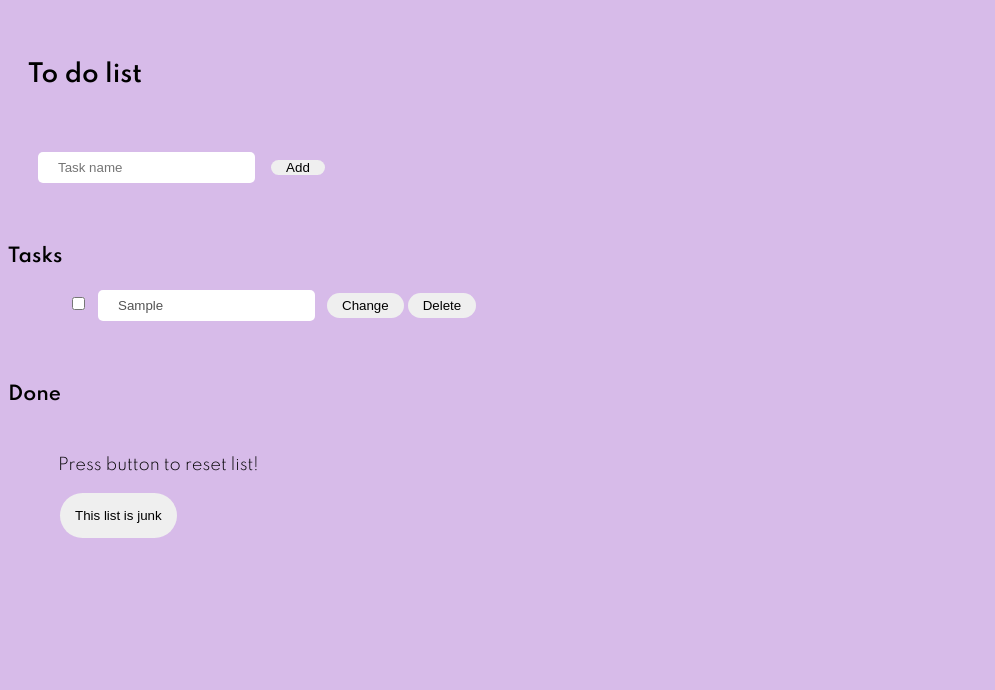
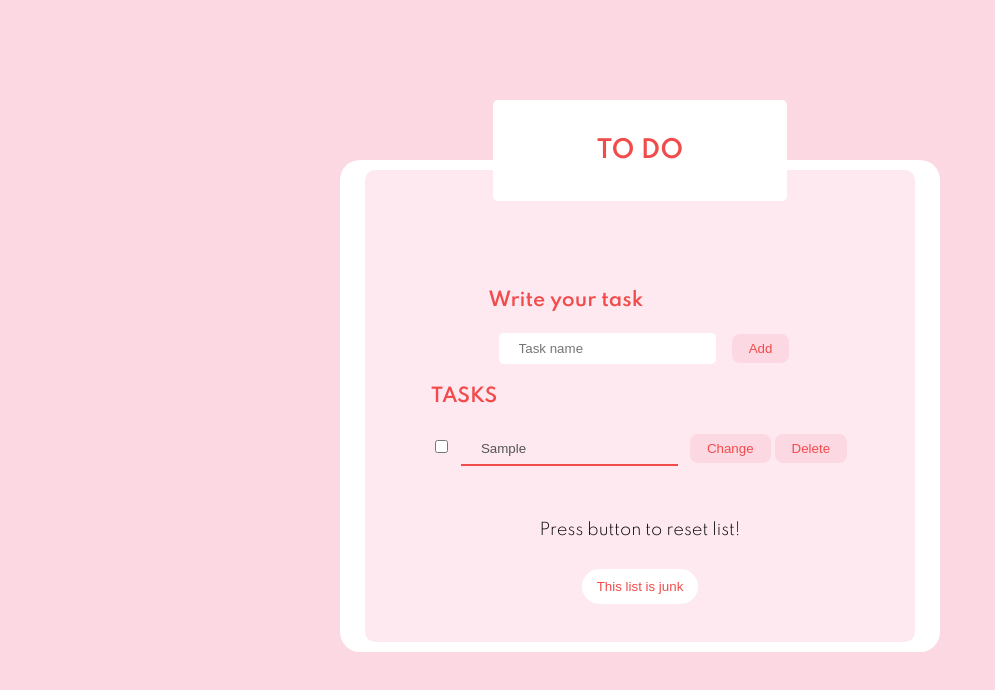
Before and after one commit to annamcn98/Todo-app, a plain HTML site: page index.html in a window 1280 px wide. Both pictures are taken after typing "Sample" into the empty fields and a click on the button "Add". Shown: the whole page, without its empty margins (0-995 px from the left). Drawn offline with Linux system fonts and the light colour scheme; a web font is replaced by a local one.

Commit message:
styling all done

```diff
--- a/css/style.css
+++ b/css/style.css
@@ -1,120 +1,135 @@
-/*
+body {
+    font-family: 'Spartan', sans-serif;
+    background: #FCD8E3;
+}
+
+#outline-div {
+    display: flex;
+    flex-direction: column;
+    background-color: white;
+    border-radius: 20px;
+    width: 580px;
+    margin:  auto;
+    margin-top: 10em;
+    padding: 10px;
+}
+
 #app-con {
+    display: flex;
+    flex-direction: column;
+    align-items: center;
+    background-color: #ffe9f0;
+    border-radius: 10px;
+    padding-bottom: 1.5em;
+    width: 550px;
+    margin:  auto;
+}
 
-    width: 20%;
-    height: 95%;
-    padding: 1em 2em;
-    background-color: rgb(251, 218, 231);
-    flex-direction: column;
-    border-radius: 25px;
-} */
-
+#headline {
+    top:-70px;
+    position: relative;
+    background-color: white;
+    border-radius: 5px;
+    padding: 1em 6.5em;
+}
 
 ul {
     list-style-type:none;
-}
-body {
-    font-family: 'Spartan', sans-serif;
-    background: rgb(215, 187, 233);
-    /* display: flex;
-    justify-content: center; */
+    padding-left: 0;
 }
 
-#input-text-task-list, #text-field {
+#input-text-task-list {
+    background-color: #ffe9f0;
+    border: none;
+    border-bottom: 2px solid #F24B4B;
+    padding: 8px 20px;
+    margin: 0.5em 10px;
+}
+
+#input-text-task-list:enabled {
     background-color: white;
-    border: white;
+}
+
+#text-field {
+    border:none;
     border-radius: 5px;
     padding: 8px 20px;
     margin: 3px 10px;
 }
 
+#input-checkbox:checked {
+    color: red;
+  }
 
-#change-btn {
-    /* background-color: white; */
-    border-radius: 50px;
+#change-btn, #add-btn {
+    color: #F24B4B;
+    background-color: #FCD8E3;
+    border: #FCD8E3 solid 2px;
+    border-radius: 8px;
     padding: 5px 15px;
     margin: 2px;
-    border: none;
 }
 
-#add-btn {
-    /* background-color: white; */
-    border-radius: 50px;
-    padding: 0px 15px;
+
+#delete-btn {
+    color: #F24B4B;
+    background-color:#FCD8E3;
+    border: #FCD8E3 solid 2px;
+    border-radius: 8px;
+    padding: 5px 15px;
     margin: 2px;
-    border: none;
 }
 
-#delete-btn {
-    /* background-color: rgb(170, 187, 169); */
-    border-radius: 50px;
-    padding: 5px 15px;
-    margin: 2px;
+#reset-btn {
+    color: #F24B4B;
+    background-color:white;
+    border-radius: 20px;
+    padding: 10px 15px;
+    margin: 1em 0;
     border:none;
 }
 
-#reset-btn {
-    /* background-color: rgb(225, 200, 201); */
-    border-radius: 50px;
-    padding: 15px 15px;
-    margin: 2px;
-    border:none;
-}
-
-#delete-btn:hover{
-    /* background-color: rgb(225, 200, 201); */
+#delete-btn:hover, #add-btn:hover {
+    color: #FCD8E3;
+    background-color:#F24B4B;
+    border: #F24B4B solid 2px;
 }
 
 #reset-btn:hover {
-    /* background-color: rgb(240, 164, 196); */
-}
-#add-btn:hover, #change-btn:hover{
-    /* background-color: rgb(170, 187, 169); */
-    border: none;
+    color: #FCD8E3;
+    background-color: #F24B4B;
 }
 
-#input-text-task-list:disabled {
-    /* background-color: rgb(235, 235, 235); */
-}
-
-
-#task-list, #done-list, #fill-in-row, #error-message{
-    /* display: flex;
-    justify-content: center; */
-    margin: 10px 20px;
+#change-btn:hover{
+    color: #F24B4B;
+    background-color:white;
+    border: white solid 2px;
 }
 
 #reset-container{
-    /* display: flex;
-    flex-direction: column;
-    justify-content: center;
-    align-items: center; */
-    margin: 50px;
+    text-align: center;
 }
 
 h1 {
-    /* display: flex;
-    justify-content: center; */
-    margin: 60px 20px;
-
+    text-align: center;
+    color: #F24B4B;
+    font-family: inherit;
 }
 
 h3 {
-    /* display: flex;
-    justify-content: center; */
-    margin-top: 60px;
+    color: #F24B4B;
 }
 
+#reset-container h3, span, h4 {
+    color: #40263D;
+    text-align: center;
+}
 
-#error-message p{
-    /* display: flex;
-    justify-content: center; */
+#error-message p {
     margin: 10px 0px;
-    width: 350px;
+    width: 410px;
     font-size: 14px;
     padding: 15px 10px;
-    background-color: rgb(225, 200, 201);
-    color: rgb(146, 63, 66);
-    /* font-weight: bolder; */
-    border-radius: 10px;
+    background-color: #FCD8E3;
+    color: #F24B4B;
 }
--- a/index.html
+++ b/index.html
@@ -11,11 +11,13 @@
 
 </head>
 <body>
-
+    <div id="outline-div">
         <section id="app-con">
+            <div id="headline">
+                <h1>TO DO</h1>
+            </div>
                 <div id="fill-in-container">
-            <h1>To do list</h1>
-
+                        <h3>Write your task</h3>
                         <div id="fill-in-row">
                             <input type="text" id="text-field" name="newtask" placeholder="Task name">
                             <button type="button" id="add-btn">Add</button>
@@ -24,10 +26,9 @@
                 </div>
 
                 <div id="task-container">
-            <h3>Tasks</h3>
+                    <h3>TASKS</h3>
                         <div id="task-list">
                             <ul id="ul-task-list">
-
                     <!-- Omkodat i js: -->
 
                     <!-- <div id="task-row">
@@ -45,7 +46,7 @@
                 </div>
 
                 <div id="done-container">
-            <h3>Done</h3>
+                    <h3>DONE</h3>
                         <div id="done-list">
                             <ul id="ul-done-list">
 
@@ -68,6 +69,7 @@
 
 
         </section>
+    </div>
 
 
 
--- a/js/main.js
+++ b/js/main.js
@@ -1,3 +1,9 @@
+if(liTaskList = "undefined"){
+    document.querySelector("#task-container h3").hidden = true;
+    document.querySelector("#done-container h3").hidden = true;
+    document.getElementById('reset-container').hidden=true;
+}
+
 let textField = document.getElementById('text-field');
 textField.addEventListener('keypress', function(e){
     if(e.key === "Enter"){
@@ -16,11 +22,10 @@ let ulDoneList = document.getElementById('ul-done-list');
 let resetBtn = document.getElementById('reset-btn');
 function addNewTask(e) {
 
+
     if(document.querySelector("div span")) {
         document.querySelector("#reset-container h3").remove();
         document.querySelector("#reset-container span").remove();
-        document.querySelector("#task-container h3").hidden = false;
-        document.querySelector("#done-container h3").hidden = false;
         document.getElementById('reset-container').append(resetBtn);
     }
 
@@ -37,6 +42,9 @@ function addNewTask(e) {
         document.getElementById('fill-in-container').append(errorMessage);
 
     } else {
+
+        document.querySelector("#task-container h3").hidden = false;
+        document.getElementById('reset-container').hidden = false;
 
     //Adds task to task-list, creates "task row"- elements
     let ulTaskList = document.getElementById('ul-task-list');
@@ -82,7 +90,7 @@ function addNewTask(e) {
             document.querySelector("#task-container h3").hidden = true;
             document.querySelector("#done-container h3").hidden = true;
 
-            e.target.parentNode.innerHTML = `<h3>Your list is empty!</h3><span style='font-size:30px;'>&#9749; &#10024;</span>`;
+            e.target.parentNode.innerHTML = `<h3>TIME FOR COFFEE!<br><br>Your list is empty</h3><span style='font-size:30px;'>&#9749; &#10024;</span>`;
         }
 
     }
@@ -121,6 +129,7 @@ const taskBtns = {
     taskCompleted(e) {
         e.target.parentNode.remove();
         e.target.disabled = true;
+        document.querySelector("#done-container h3").hidden = false;
         ulDoneList.append(e.target.parentNode);
         }
 }
```
Also changed, not shown: sun red.png (added), todo.txt (added). Lines whose indentation alone changed are shown as unchanged.
